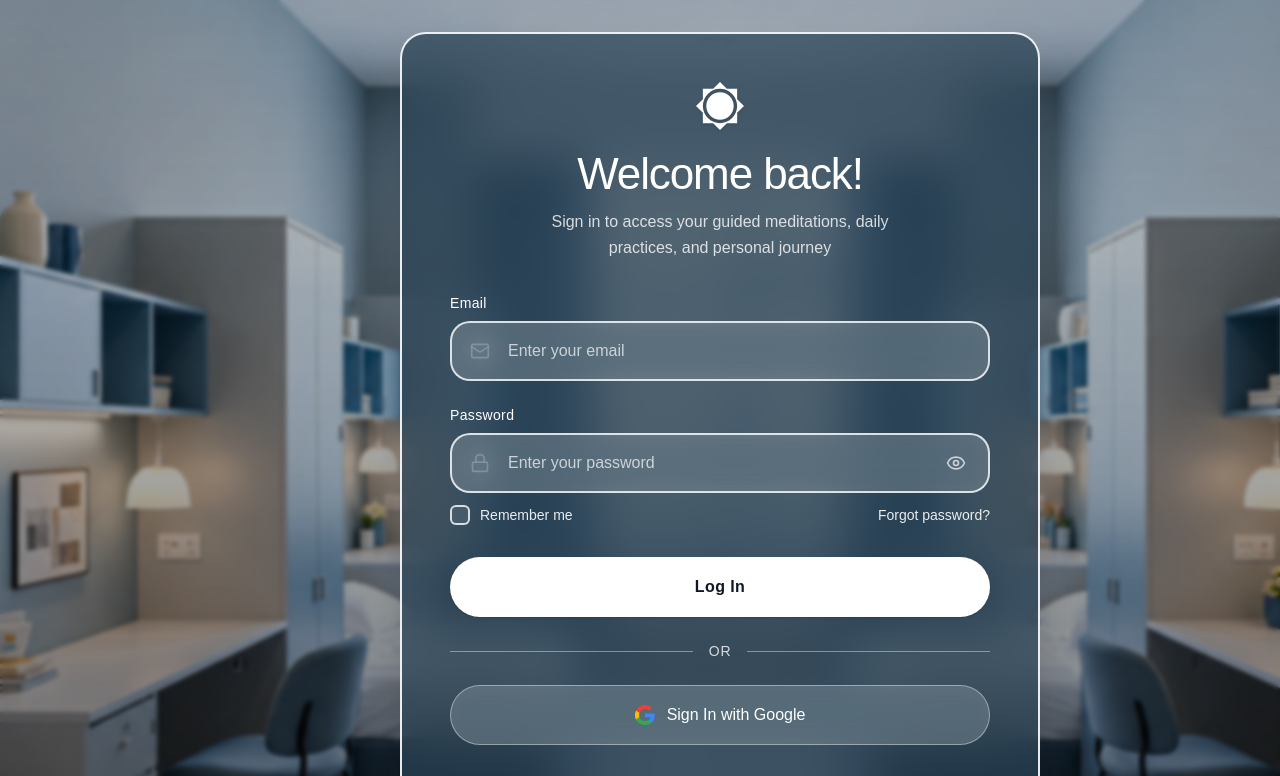
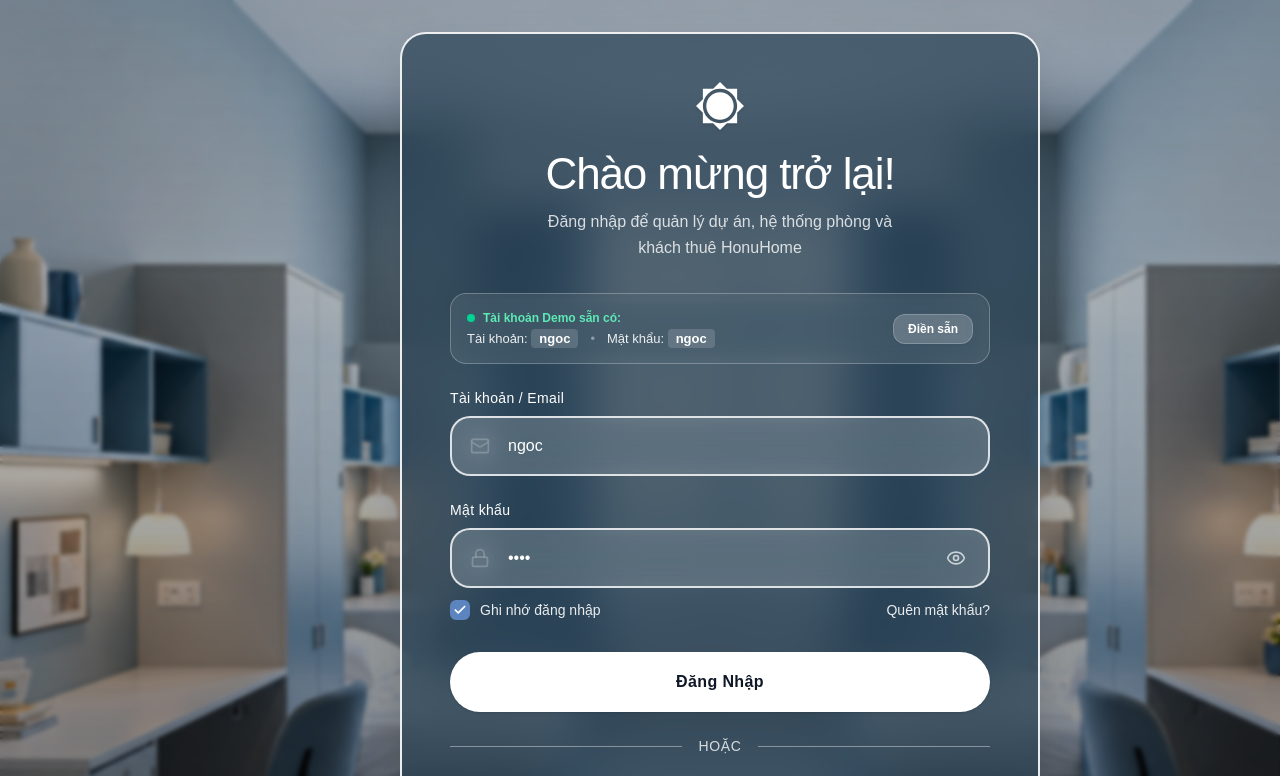
Before and after one commit to ngocnh05/honu_home, a Next.js app: page /login in a window 1280 px wide. Shown: the top 776 px of the page. Built offline with nearby package versions, Linux system fonts and the light colour scheme.

Commit message:
feat(auth): localize login page to Vietnamese and add demo account ngoc/ngoc

```diff
--- a/src/actions/auth.ts
+++ b/src/actions/auth.ts
@@ -25,6 +25,20 @@ export async function loginAction(
 
   const { email, password } = validation.data;
 
+  // Kiểm tra tài khoản Demo: tk ngoc - mk ngoc
+  if (email.trim().toLowerCase() === "ngoc" && password === "ngoc") {
+    return {
+      success: true,
+      message: "Đăng nhập thành công với tài khoản demo Ngọc!",
+      user: {
+        id: "usr_ngoc",
+        name: "Hồng Ngọc",
+        email: "ngoc@honuhome.vn",
+        role: "manager",
+      },
+    };
+  }
+
   // Giả lập xác thực (có thể thay thế bằng Auth.js / NextAuth / Supabase / Database verification)
   if (email === "admin@flohouse.vn" && password === "123456") {
     return {
--- a/src/app/(auth)/login/page.tsx
+++ b/src/app/(auth)/login/page.tsx
@@ -6,8 +6,8 @@ export default function LoginPage() {
     <div className="w-[640px] bg-[#294255]/70 backdrop-blur-xl border-2 border-white/90 rounded-[26px] shadow-2xl p-12 space-y-8 animate-fadeIn mx-auto">
       {/* Header with Logo & Welcome Title */}
       <AuthHeader
-        title="Welcome back!"
-        subtitle="Sign in to access your guided meditations, daily practices, and personal journey"
+        title="Chào mừng trở lại!"
+        subtitle="Đăng nhập để quản lý dự án, hệ thống phòng và khách thuê HonuHome"
       />
 
       {/* Main Login Form */}
--- a/src/components/auth/auth-header.tsx
+++ b/src/components/auth/auth-header.tsx
@@ -6,8 +6,8 @@ interface AuthHeaderProps {
 }
 
 export function AuthHeader({
-  title = "Welcome back!",
-  subtitle = "Sign in to access your properties, manage rooms, and track tenants",
+  title = "Chào mừng trở lại!",
+  subtitle = "Đăng nhập để quản lý dự án, hệ thống phòng và khách thuê HonuHome",
 }: AuthHeaderProps) {
   return (
     <div className="flex flex-col items-center text-center space-y-4">
@@ -15,7 +15,7 @@ export function AuthHeader({
       <div className="relative w-12 h-12 flex items-center justify-center">
         <Image
           src="/images/auth/logo-icon.svg"
-          alt="FloHouse Logo"
+          alt="HonuHome Logo"
           width={49}
           height={49}
           className="w-full h-full object-contain drop-shadow"
--- a/src/components/auth/login-form.tsx
+++ b/src/components/auth/login-form.tsx
@@ -23,9 +23,9 @@ export function LoginForm() {
   } | null>(null);
 
   const [formData, setFormData] = React.useState({
-    email: "",
-    password: "",
-    rememberMe: false,
+    email: "ngoc",
+    password: "ngoc",
+    rememberMe: true,
   });
 
   const handleChange = (e: React.ChangeEvent<HTMLInputElement>) => {
@@ -102,6 +102,41 @@ export function LoginForm() {
 
   return (
     <form onSubmit={handleSubmit} className="w-full space-y-6">
+      {/* Demo Account Badge & Quick Fill */}
+      <div className="bg-white/10 border border-white/25 rounded-2xl p-4 text-xs text-white backdrop-blur-md flex items-center justify-between gap-3 shadow-inner">
+        <div className="space-y-1">
+          <div className="flex items-center gap-2 font-bold text-emerald-300">
+            <span className="relative flex h-2 w-2">
+              <span className="animate-ping absolute inline-flex h-full w-full rounded-full bg-emerald-400 opacity-75"></span>
+              <span className="relative inline-flex rounded-full h-2 w-2 bg-emerald-400"></span>
+            </span>
+            <span>Tài khoản Demo sẵn có:</span>
+          </div>
+          <div className="flex items-center gap-3 font-mono text-[13px] text-white/90">
+            <span>
+              Tài khoản: <strong className="text-white font-bold bg-white/15 px-2 py-0.5 rounded">ngoc</strong>
+            </span>
+            <span className="text-white/40">•</span>
+            <span>
+              Mật khẩu: <strong className="text-white font-bold bg-white/15 px-2 py-0.5 rounded">ngoc</strong>
+            </span>
+          </div>
+        </div>
+        <button
+          type="button"
+          onClick={() =>
+            setFormData({
+              email: "ngoc",
+              password: "ngoc",
+              rememberMe: true,
+            })
+          }
+          className="px-3.5 py-1.5 rounded-xl bg-white/20 hover:bg-white/30 active:scale-95 text-white font-bold text-xs transition-all border border-white/20 cursor-pointer whitespace-nowrap shadow-xs"
+        >
+          Điền sẵn
+        </button>
+      </div>
+
       {/* Alert banner if error or success */}
       {serverMessage && (
         <div
@@ -120,15 +155,15 @@ export function LoginForm() {
         </div>
       )}
 
-      {/* Email Input Field */}
+      {/* Account / Email Input Field */}
       <div className="space-y-2">
-        <Label htmlFor="email">Email</Label>
+        <Label htmlFor="email">Tài khoản / Email</Label>
         <Input
           id="email"
           name="email"
-          type="email"
-          placeholder="Enter your email"
-          autoComplete="email"
+          type="text"
+          placeholder="Nhập tài khoản hoặc email (ví dụ: ngoc)"
+          autoComplete="username"
           value={formData.email}
           onChange={handleChange}
           error={errors.email}
@@ -138,12 +173,12 @@ export function LoginForm() {
 
       {/* Password Input Field */}
       <div className="space-y-2">
-        <Label htmlFor="password">Password</Label>
+        <Label htmlFor="password">Mật khẩu</Label>
         <Input
           id="password"
           name="password"
           type={showPassword ? "text" : "password"}
-          placeholder="Enter your password"
+          placeholder="Nhập mật khẩu (ví dụ: ngoc)"
           autoComplete="current-password"
           value={formData.password}
           onChange={handleChange}
@@ -153,7 +188,7 @@ export function LoginForm() {
             <button
               type="button"
               onClick={() => setShowPassword((prev) => !prev)}
-              className="text-white/70 hover:text-white transition-colors focus:outline-none p-1"
+              className="text-white/70 hover:text-white transition-colors focus:outline-none p-1 cursor-pointer"
               aria-label={showPassword ? "Ẩn mật khẩu" : "Hiện mật khẩu"}
             >
               {showPassword ? (
@@ -170,7 +205,7 @@ export function LoginForm() {
           <Checkbox
             id="rememberMe"
             name="rememberMe"
-            label="Remember me"
+            label="Ghi nhớ đăng nhập"
             checked={formData.rememberMe}
             onChange={(e) =>
               setFormData((prev) => ({ ...prev, rememberMe: e.target.checked }))
@@ -181,7 +216,7 @@ export function LoginForm() {
             href="/forgot-password"
             className="text-white/90 hover:text-white font-medium hover:underline transition-all text-xs sm:text-sm ml-auto"
           >
-            Forgot password?
+            Quên mật khẩu?
           </Link>
         </div>
       </div>
@@ -193,9 +228,9 @@ export function LoginForm() {
           variant="primary"
           size="pill"
           isLoading={isPending}
-          className="w-full text-base font-semibold tracking-wide"
+          className="w-full text-base font-semibold tracking-wide cursor-pointer"
         >
-          Log In
+          Đăng Nhập
         </Button>
       </div>
 
@@ -203,7 +238,7 @@ export function LoginForm() {
       <div className="relative flex items-center justify-center my-6">
         <div className="border-t border-white/40 w-full" />
         <span className="bg-transparent px-4 text-sm font-medium text-white/80 select-none uppercase tracking-wider">
-          Or
+          Hoặc
         </span>
         <div className="border-t border-white/40 w-full" />
       </div>
@@ -214,20 +249,20 @@ export function LoginForm() {
         variant="glass"
         size="pill"
         onClick={handleGoogleSignIn}
-        className="w-full gap-3 text-base font-medium"
+        className="w-full gap-3 text-base font-medium cursor-pointer"
       >
         <GoogleIcon className="w-5 h-5" />
-        <span>Sign In with Google</span>
+        <span>Đăng nhập bằng Google</span>
       </Button>
 
       {/* Sign Up Prompt Footer */}
       <p className="text-center text-sm text-white/80 pt-2">
-        Don&apos;t have an account?{" "}
+        Chưa có tài khoản?{" "}
         <Link
           href="/register"
           className="text-white font-semibold underline underline-offset-4 hover:text-white/90 transition-colors"
         >
-          Sign Up
+          Đăng ký ngay
         </Link>
       </p>
     </form>
--- a/src/lib/validations/auth.ts
+++ b/src/lib/validations/auth.ts
@@ -3,12 +3,10 @@ import { z } from "zod";
 export const loginSchema = z.object({
   email: z
     .string()
-    .min(1, "Vui lòng nhập email")
-    .email("Email không hợp lệ (ví dụ: example@domain.com)"),
+    .min(1, "Vui lòng nhập tài khoản hoặc email"),
   password: z
     .string()
-    .min(1, "Vui lòng nhập mật khẩu")
-    .min(6, "Mật khẩu phải chứa ít nhất 6 ký tự"),
+    .min(1, "Vui lòng nhập mật khẩu"),
   rememberMe: z.boolean().default(false),
 });
 
```
